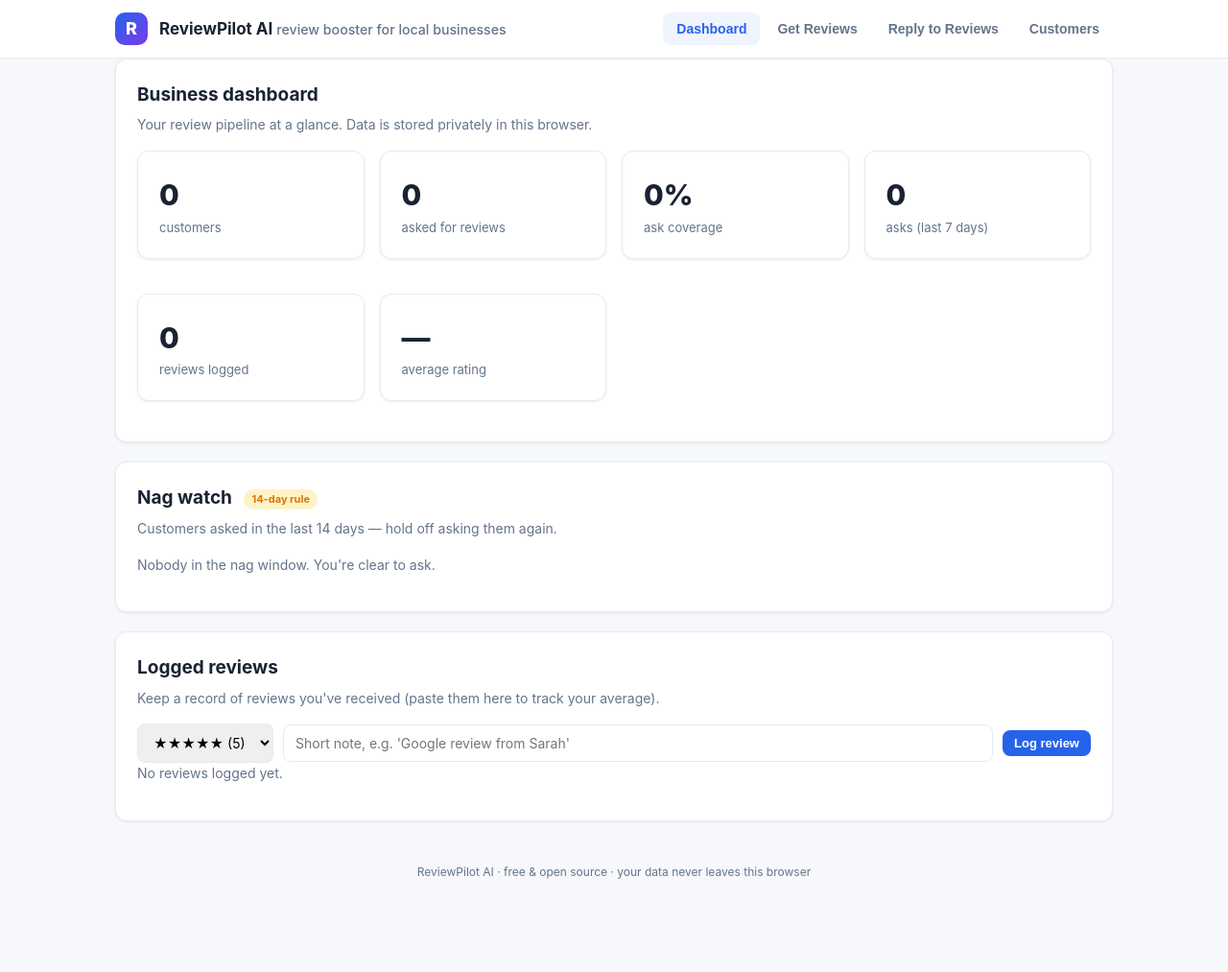
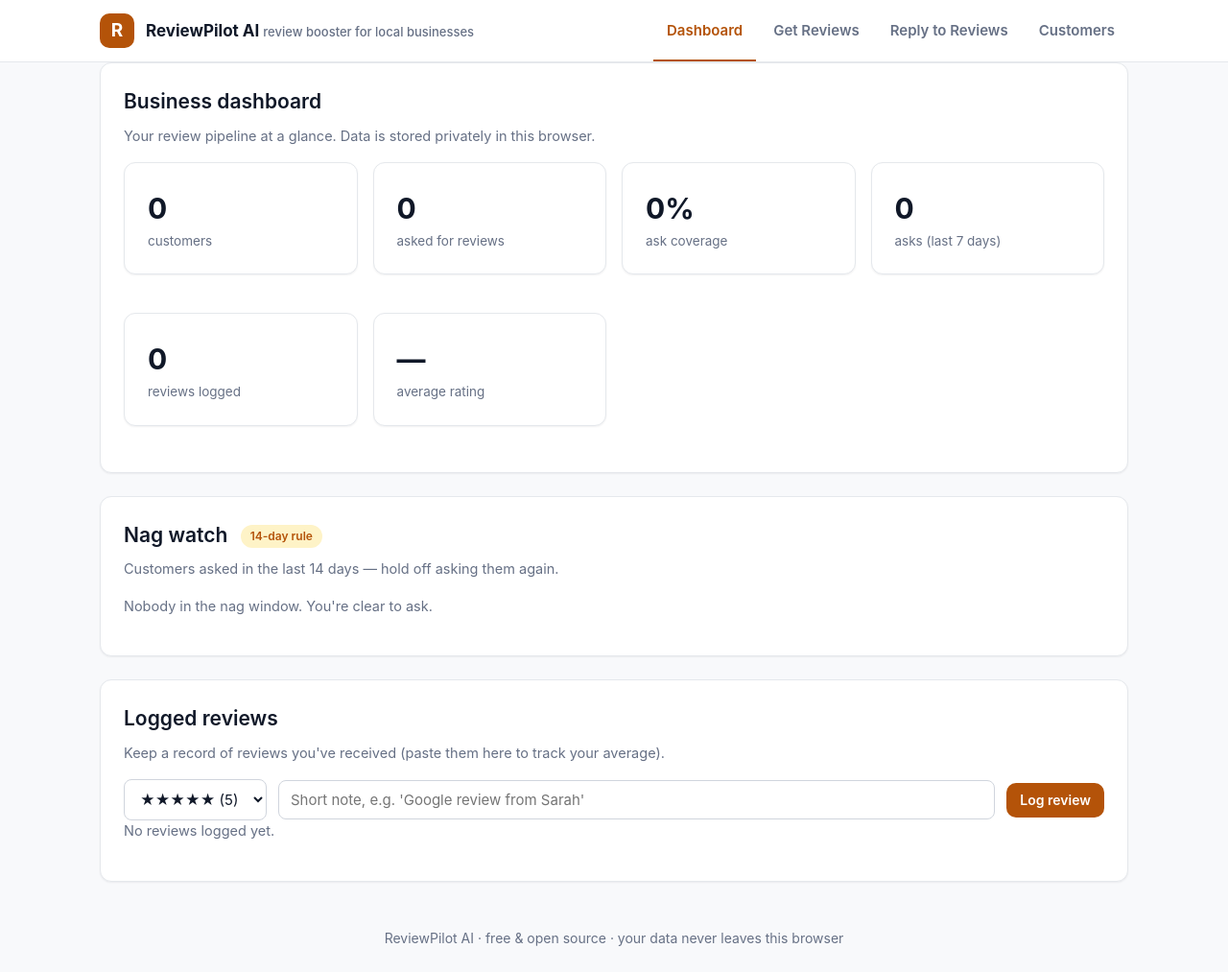
Before and after one commit to alexwboles/reviewpilot-ai, a website: page public/index.html in a window 1280 px wide. Shown: the whole page at 96% size. Before the commit the page ends 943 px from the top, so only its background shows below. Drawn offline with Linux system fonts and the light colour scheme; no server answers.

Commit message:
Premium design pass: light theme, refined type, responsive

```diff
--- a/public/styles.css
+++ b/public/styles.css
@@ -1,119 +1,176 @@
-/* ReviewPilot AI — clean light theme */
+/* ReviewPilot AI — premium light theme */
 :root {
-  --bg: #f6f8fb;
+  --bg: #f8f9fb;
   --card: #ffffff;
-  --ink: #1a2233;
-  --muted: #64748b;
-  --line: #e6ebf2;
-  --accent: #2563eb;
-  --accent-soft: #eff4ff;
+  --ink: #101828;
+  --muted: #667085;
+  --line: #e5e8ec;
+  --divider: #eef0f3;
+  --accent: #b45309;
+  --accent-hover: #92400e;
+  --accent-soft: #fef6e8;
+  --accent-ring: rgba(180, 83, 9, .15);
   --green: #16a34a;
-  --amber: #d97706;
   --red: #dc2626;
   --radius: 12px;
-  --shadow: 0 1px 3px rgba(16, 24, 40, .08);
+  --shadow: 0 1px 2px rgba(16, 24, 40, .06);
 }
 * { box-sizing: border-box; }
 body {
   margin: 0;
   font-family: -apple-system, BlinkMacSystemFont, "Segoe UI", Roboto, Helvetica, Arial, sans-serif;
+  font-size: 15.5px;
+  line-height: 1.55;
   background: var(--bg);
   color: var(--ink);
-  line-height: 1.55;
 }
-.wrap { max-width: 1080px; margin: 0 auto; padding: 0 20px; }
+.wrap { max-width: 1120px; margin: 0 auto; padding: 0 24px; }
+.hidden { display: none !important; }
+
+/* ---------- header / nav ---------- */
 .topbar {
   background: var(--card);
   border-bottom: 1px solid var(--line);
   position: sticky; top: 0; z-index: 10;
 }
-.topbar .wrap { display: flex; align-items: center; gap: 12px; height: 60px; }
+.topbar .wrap { display: flex; align-items: center; gap: 12px; min-height: 64px; flex-wrap: wrap; }
 .logo {
-  width: 34px; height: 34px; border-radius: 10px;
-  background: linear-gradient(135deg, var(--accent), #7c3aed);
+  width: 36px; height: 36px; border-radius: 10px;
+  background: var(--accent);
   color: #fff; display: flex; align-items: center; justify-content: center;
-  font-weight: 800; font-size: 18px;
+  font-weight: 700; font-size: 19px; flex-shrink: 0;
 }
-.brand { font-weight: 700; font-size: 17px; }
-.brand small { color: var(--muted); font-weight: 500; }
-.nav { margin-left: auto; display: flex; gap: 4px; flex-wrap: wrap; }
+.brand { font-weight: 700; font-size: 17px; white-space: nowrap; }
+.brand small { color: var(--muted); font-weight: 500; font-size: 13px; }
+.nav { margin-left: auto; display: flex; gap: 4px; flex-wrap: wrap; align-self: stretch; }
 .nav button {
-  border: 0; background: transparent; padding: 9px 14px; border-radius: 8px;
-  font-size: 14px; cursor: pointer; color: var(--muted); font-weight: 600;
+  border: 0; background: transparent;
+  border-bottom: 2px solid transparent;
+  padding: 10px 14px; min-height: 44px;
+  font-size: 15px; font-family: inherit; font-weight: 600;
+  cursor: pointer; color: var(--muted);
 }
-.nav button.active, .nav button:hover { background: var(--accent-soft); color: var(--accent); }
-main { padding: 28px 0 60px; }
+.nav button:hover { color: var(--ink); }
+.nav button.active { color: var(--accent); border-bottom-color: var(--accent); }
+.nav button:focus-visible { outline: 2px solid var(--accent); outline-offset: 2px; }
+
+/* ---------- layout ---------- */
+main { padding: 28px 0 64px; }
 .card {
   background: var(--card); border: 1px solid var(--line);
   border-radius: var(--radius); box-shadow: var(--shadow);
-  padding: 22px; margin-bottom: 20px;
+  padding: 24px; margin-bottom: 24px;
 }
-.card h2 { margin: 0 0 6px; font-size: 19px; }
-.card h3 { margin: 18px 0 8px; font-size: 15px; }
-.sub { color: var(--muted); font-size: 14px; margin: 0 0 16px; }
+.card h2 { margin: 0 0 8px; font-size: 21px; font-weight: 600; }
+.card h3 { margin: 20px 0 8px; font-size: 17px; font-weight: 600; }
+.sub { color: var(--muted); font-size: 14.5px; margin: 0 0 16px; }
+
+/* ---------- grids / stats ---------- */
 .grid { display: grid; gap: 16px; }
 .grid.cols-2 { grid-template-columns: 1fr 1fr; }
 .grid.cols-3 { grid-template-columns: repeat(3, 1fr); }
 .grid.cols-4 { grid-template-columns: repeat(4, 1fr); }
 @media (max-width: 760px) {
-  .grid.cols-2, .grid.cols-3, .grid.cols-4 { grid-template-columns: 1fr; }
+  .grid.cols-2, .grid.cols-3, .grid.cols-4 { grid-template-columns: 1fr 1fr; }
 }
 .stat { text-align: left; }
-.stat .num { font-size: 30px; font-weight: 800; }
-.stat .lbl { color: var(--muted); font-size: 13px; }
-label { display: block; font-size: 13px; font-weight: 600; margin: 12px 0 6px; }
+.stat .num { font-size: 30px; font-weight: 700; }
+.stat .lbl { color: var(--muted); font-size: 13.5px; }
+
+/* ---------- forms ---------- */
+label { display: block; font-size: 14px; font-weight: 600; margin: 14px 0 6px; }
 input[type=text], input[type=url], textarea, select {
-  width: 100%; padding: 10px 12px; border: 1px solid var(--line);
-  border-radius: 8px; font-size: 14px; font-family: inherit;
+  width: 100%; padding: 10px 12px; min-height: 40px;
+  border: 1px solid #d0d5dd;
+  border-radius: 8px; font-size: 15px; font-family: inherit;
+  color: var(--ink); background: #fff;
 }
-input:focus, textarea:focus, select:focus { outline: 2px solid var(--accent-soft); border-color: var(--accent); }
+input:focus, textarea:focus, select:focus {
+  outline: none; border-color: var(--accent);
+  box-shadow: 0 0 0 4px var(--accent-ring);
+}
 textarea { min-height: 110px; resize: vertical; }
+
+/* ---------- buttons ---------- */
 .btn {
-  display: inline-block; border: 0; border-radius: 8px; cursor: pointer;
-  background: var(--accent); color: #fff; font-weight: 700;
-  padding: 10px 18px; font-size: 14px; margin-top: 12px;
+  display: inline-block; border: 0; border-radius: 10px; cursor: pointer;
+  background: var(--accent); color: #fff; font-weight: 600;
+  padding: 10px 20px; min-height: 40px; font-size: 15px; font-family: inherit;
+  margin-top: 14px;
 }
-.btn:hover { filter: brightness(.95); }
+.btn:hover { background: var(--accent-hover); }
+.btn:focus-visible { outline: 2px solid var(--accent); outline-offset: 2px; }
 .btn.secondary { background: var(--accent-soft); color: var(--accent); }
+.btn.secondary:hover { background: #fdecd2; }
 .btn.ghost { background: transparent; color: var(--muted); border: 1px solid var(--line); }
-.btn.small { padding: 6px 12px; font-size: 13px; margin-top: 0; }
+.btn.ghost:hover { background: #f8f9fb; color: var(--ink); }
+.btn.small { padding: 8px 14px; font-size: 14px; margin-top: 0; min-height: 36px; }
 .btn:disabled { opacity: .5; cursor: not-allowed; }
-.row { display: flex; gap: 10px; align-items: center; flex-wrap: wrap; }
+.row { display: flex; gap: 12px; align-items: center; flex-wrap: wrap; }
+
+/* ---------- review link box ---------- */
 .linkbox {
   background: var(--accent-soft); border: 1px dashed var(--accent);
-  border-radius: 8px; padding: 12px; font-size: 13px; word-break: break-all; margin-top: 12px;
+  border-radius: 8px; padding: 14px; font-size: 14px; word-break: break-all; margin-top: 14px;
 }
 #qrBox { margin-top: 16px; text-align: center; }
 #qrBox svg, #qrBox img { max-width: 220px; height: auto; border: 1px solid var(--line); border-radius: 8px; background: #fff; padding: 8px; }
-.tone { border: 1px solid var(--line); border-radius: 10px; padding: 16px; margin-top: 12px; }
-.tone h4 { margin: 0 0 8px; font-size: 14px; text-transform: capitalize; color: var(--accent); }
-.tone p { margin: 0 0 10px; font-size: 14px; }
+
+/* ---------- reply tones ---------- */
+.tone { border: 1px solid var(--line); border-radius: 10px; padding: 16px 20px; margin-top: 14px; background: #fff; }
+.tone h4 { margin: 0 0 8px; font-size: 15px; text-transform: capitalize; color: var(--accent); }
+.tone p { margin: 0 0 10px; font-size: 15px; }
+
+/* ---------- badges ---------- */
 .badge {
-  display: inline-block; font-size: 11px; font-weight: 700; padding: 2px 8px;
+  display: inline-block; font-size: 12px; font-weight: 600; padding: 3px 10px;
   border-radius: 999px; background: var(--accent-soft); color: var(--accent);
   vertical-align: middle; margin-left: 8px;
 }
-.badge.warn { background: #fef3c7; color: var(--amber); }
+.badge.warn { background: #fef3c7; color: #b45309; }
 .badge.bad { background: #fee2e2; color: var(--red); }
 .badge.ok { background: #dcfce7; color: var(--green); }
-table { width: 100%; border-collapse: collapse; font-size: 14px; margin-top: 8px; }
-th, td { text-align: left; padding: 9px 10px; border-bottom: 1px solid var(--line); }
-th { color: var(--muted); font-size: 12px; text-transform: uppercase; letter-spacing: .04em; }
+
+/* ---------- tables ---------- */
+table { width: 100%; border-collapse: collapse; font-size: 15px; margin-top: 8px; }
+th, td { text-align: left; padding: 10px; border-bottom: 1px solid var(--divider); }
+th { color: var(--muted); font-size: 12.5px; font-weight: 600; text-transform: uppercase; letter-spacing: .04em; }
+
+/* ---------- notices ---------- */
 .notice {
-  border-radius: 8px; padding: 12px 14px; font-size: 14px; margin-top: 12px;
+  border-radius: 8px; padding: 12px 16px; font-size: 14.5px; margin-top: 14px;
   background: #fef3c7; color: #92400e; border: 1px solid #fcd34d;
 }
 .notice.err { background: #fee2e2; color: #991b1b; border-color: #fca5a5; }
 .notice.ok { background: #dcfce7; color: #166534; border-color: #86efac; }
-.hidden { display: none !important; }
+
+/* ---------- misc ---------- */
 .stars { color: #f59e0b; letter-spacing: 2px; }
-footer { color: var(--muted); font-size: 12px; text-align: center; padding: 24px 0; }
-/* Ask page */
-.ask-hero { text-align: center; padding: 60px 20px; }
-.ask-hero h1 { font-size: 32px; margin: 12px 0; }
+footer { color: var(--muted); font-size: 14px; text-align: center; padding: 24px 0; }
+
+/* ---------- ask page ---------- */
+.ask-hero { text-align: center; padding: 64px 24px; }
+.ask-hero h1 { font-size: 30px; font-weight: 700; margin: 12px 0; }
 .ask-hero .stars { font-size: 40px; }
 .ask-cta {
-  display: inline-block; margin-top: 20px; background: var(--accent); color: #fff;
-  font-size: 18px; font-weight: 700; padding: 16px 34px; border-radius: 12px; text-decoration: none;
+  display: inline-block; margin-top: 24px; background: var(--accent); color: #fff;
+  font-size: 17px; font-weight: 600; padding: 14px 36px; min-height: 44px; border-radius: 10px; text-decoration: none;
 }
-.ask-cta:hover { filter: brightness(.93); }
+.ask-cta:hover { background: var(--accent-hover); color: #fff; }
+.ask-cta:focus-visible { outline: 2px solid var(--accent); outline-offset: 2px; }
+
+/* ---------- responsive ---------- */
+@media (max-width: 640px) {
+  .wrap { padding: 0 16px; }
+  main { padding: 20px 0 48px; }
+  .card { padding: 16px; }
+  .grid.cols-2, .grid.cols-3, .grid.cols-4 { grid-template-columns: 1fr; }
+  .topbar .wrap { gap: 8px; padding-top: 8px; padding-bottom: 8px; }
+  .nav { margin-left: 0; width: 100%; }
+  .nav button { flex: 1; text-align: center; padding: 10px 6px; }
+  .brand small { display: none; }
+  .row .btn, .row button { flex: 1 1 100%; }
+  .ask-hero { padding: 40px 16px; }
+  .ask-hero h1 { font-size: 24px; }
+  .ask-cta { width: 100%; text-align: center; }
+}
```
Also changed, not shown: public/ask.html (+1 -1 lines).
